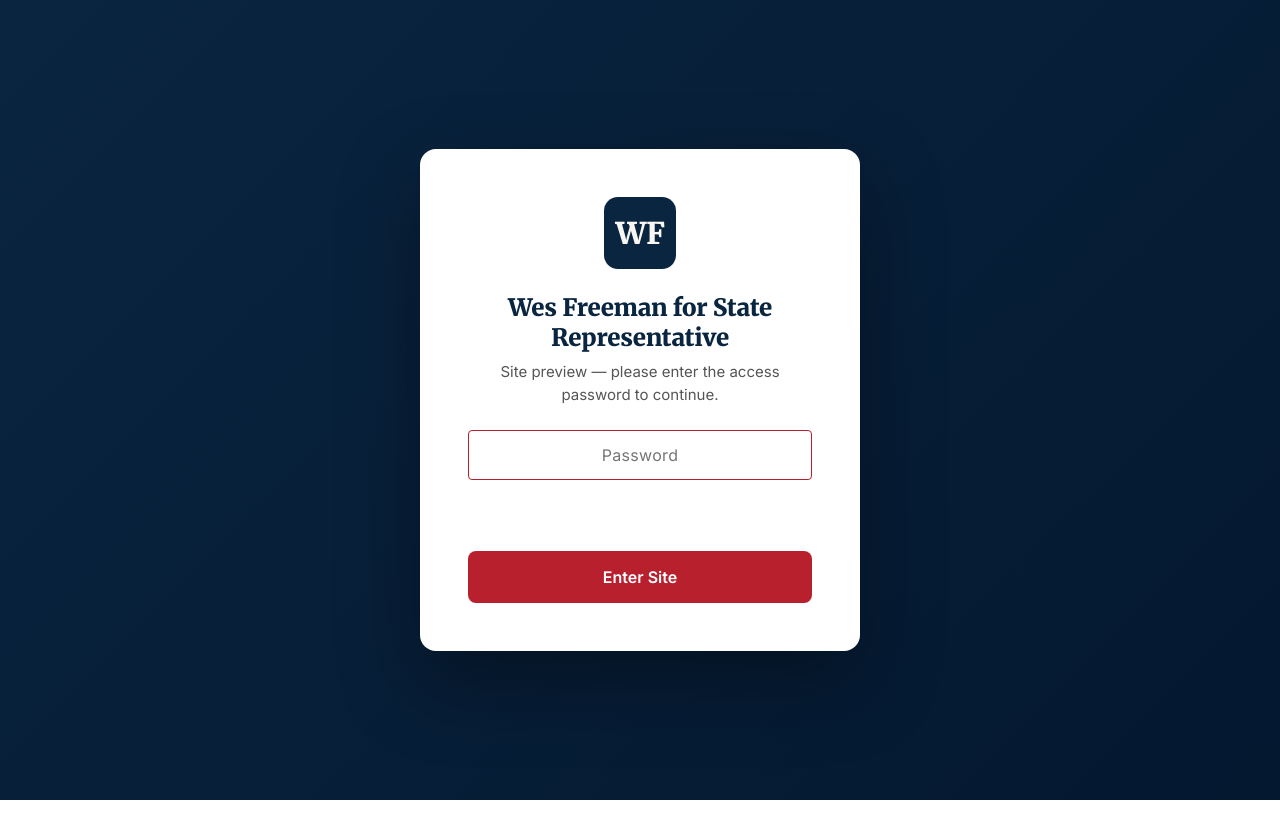
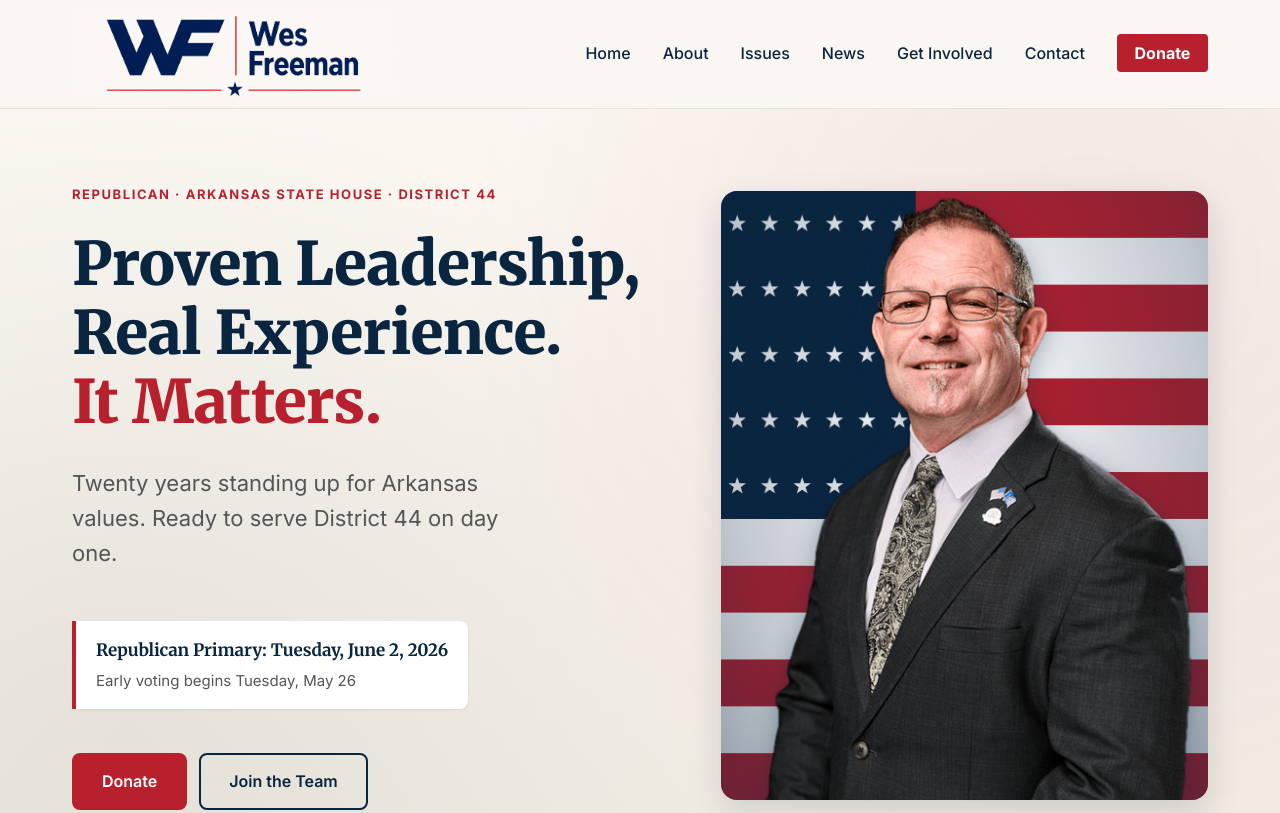
Before and after one commit to TandemYoung/WesSite, a plain HTML site: page index.html in a window 1280 px wide. Shown: the top 813 px of the page. Drawn offline with Linux system fonts and the light colour scheme.

Commit message:
Remove preview password gate
Drops the body.locked class from all four pages, the gate IIFE in
js/main.js, and the gate CSS block. Site is now publicly accessible.

Co-Authored-By: Claude Opus 4.7 (1M context) <noreply@anthropic.com>

```diff
--- a/css/styles.css
+++ b/css/styles.css
@@ -1023,93 +1023,6 @@ a:focus-visible {
   border: 0;
 }
 
-/* Site gate (preview password protection) ----------------------------- */
-/* To launch publicly: remove class="locked" from each <body> tag.       */
-body.locked {
-  background: linear-gradient(135deg, var(--color-navy) 0%, var(--color-navy-dark) 100%);
-}
-body.locked > *:not(#site-gate) {
-  display: none !important;
-}
-#site-gate {
-  position: fixed;
-  inset: 0;
-  display: flex;
-  align-items: center;
-  justify-content: center;
-  z-index: 9999;
-  padding: clamp(1rem, 4vw, 2rem);
-  background: linear-gradient(135deg, var(--color-navy) 0%, var(--color-navy-dark) 100%);
-}
-.gate-card {
-  background: var(--color-paper);
-  border-radius: var(--radius-lg);
-  padding: clamp(2rem, 5vw, 3rem);
-  max-width: 440px;
-  width: 100%;
-  text-align: center;
-  box-shadow: 0 30px 80px rgba(0, 0, 0, 0.35);
-}
-.gate-logo {
-  width: 72px;
-  height: 72px;
-  border-radius: 14px;
-  background: var(--color-navy);
-  color: var(--color-cream);
-  display: flex;
-  align-items: center;
-  justify-content: center;
-  margin: 0 auto 1.5rem;
-  font-family: var(--font-serif);
-  font-weight: 900;
-  font-size: 1.875rem;
-  letter-spacing: -0.02em;
-}
-.gate-card h1 {
-  font-family: var(--font-serif);
-  font-size: clamp(1.25rem, 2.5vw, 1.5rem);
-  color: var(--color-navy);
-  margin: 0 0 0.5rem;
-  line-height: 1.25;
-}
-.gate-card p {
-  color: var(--color-ink-soft);
-  font-size: 0.9375rem;
-  margin: 0 0 1.5rem;
-  line-height: 1.5;
-}
-.gate-form {
-  display: flex;
-  flex-direction: column;
-  gap: 0.875rem;
-}
-.gate-form input[type="password"] {
-  padding: 0.875rem 1rem;
-  border: 1.5px solid var(--color-rule);
-  border-radius: var(--radius-sm);
-  font-family: var(--font-sans);
-  font-size: 1rem;
-  color: var(--color-ink);
-  text-align: center;
-  letter-spacing: 0.02em;
-  background: var(--color-paper);
-  transition: border-color 120ms ease;
-}
-.gate-form input[type="password"]:focus {
-  border-color: var(--color-red);
-  outline: none;
-}
-.gate-error {
-  min-height: 1.25em;
-  color: var(--color-red);
-  font-size: 0.875rem;
-  font-weight: 500;
-  margin: 0;
-}
-.gate-form button {
-  width: 100%;
-}
-
 /* Reduced motion ------------------------------------------------------ */
 @media (prefers-reduced-motion: reduce) {
   *, *::before, *::after {
--- a/index.html
+++ b/index.html
@@ -39,7 +39,7 @@
 
   <link rel="stylesheet" href="css/styles.css">
 </head>
-<body class="locked"><!-- LOCK: remove class="locked" (and the inline-script reference if used) to publish -->
+<body>
   <a href="#main" class="skip-link">Skip to content</a>
 
   <header class="site-header">
--- a/js/main.js
+++ b/js/main.js
@@ -1,55 +1,3 @@
-// Site gate (preview password protection) ------------------------------
-// To remove gate entirely: delete this IIFE AND remove class="locked" from each <body>.
-(function () {
-  'use strict';
-
-  var STORAGE_KEY = 'wfsr_gate_v1';
-  var PASSWORD = 'freeman2026'; // compared lowercase, so "Freeman2026" / "FREEMAN2026" all work
-
-  if (!document.body.classList.contains('locked')) return;
-
-  if (sessionStorage.getItem(STORAGE_KEY) === '1') {
-    document.body.classList.remove('locked');
-    return;
-  }
-
-  var gate = document.createElement('div');
-  gate.id = 'site-gate';
-  gate.innerHTML = [
-    '<div class="gate-card" role="dialog" aria-labelledby="gate-title" aria-modal="true">',
-      '<div class="gate-logo" aria-hidden="true">WF</div>',
-      '<h1 id="gate-title">Wes Freeman for State Representative</h1>',
-      '<p>Site preview &mdash; please enter the access password to continue.</p>',
-      '<form class="gate-form" id="gate-form" novalidate>',
-        '<label class="sr-only" for="gate-input">Access password</label>',
-        '<input type="password" id="gate-input" autocomplete="off" autocapitalize="none" autocorrect="off" spellcheck="false" placeholder="Password" required>',
-        '<p class="gate-error" id="gate-error" role="alert"></p>',
-        '<button type="submit" class="btn btn-primary">Enter Site</button>',
-      '</form>',
-    '</div>'
-  ].join('');
-  document.body.appendChild(gate);
-
-  var form = document.getElementById('gate-form');
-  var input = document.getElementById('gate-input');
-  var err = document.getElementById('gate-error');
-
-  form.addEventListener('submit', function (e) {
-    e.preventDefault();
-    if (input.value.trim().toLowerCase() === PASSWORD) {
-      sessionStorage.setItem(STORAGE_KEY, '1');
-      document.body.classList.remove('locked');
-      gate.remove();
-    } else {
-      err.textContent = 'Incorrect password.';
-      input.value = '';
-      input.focus();
-    }
-  });
-
-  setTimeout(function () { input.focus(); }, 30);
-})();
-
 // Site logic ------------------------------------------------------------
 (function () {
   'use strict';
```
Also changed, not shown: about.html (+1 -1 lines), issues.html (+1 -1 lines), news.html (+1 -1 lines).
